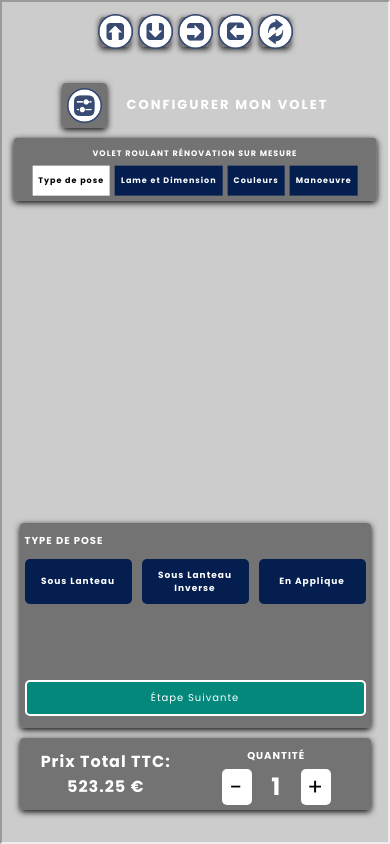
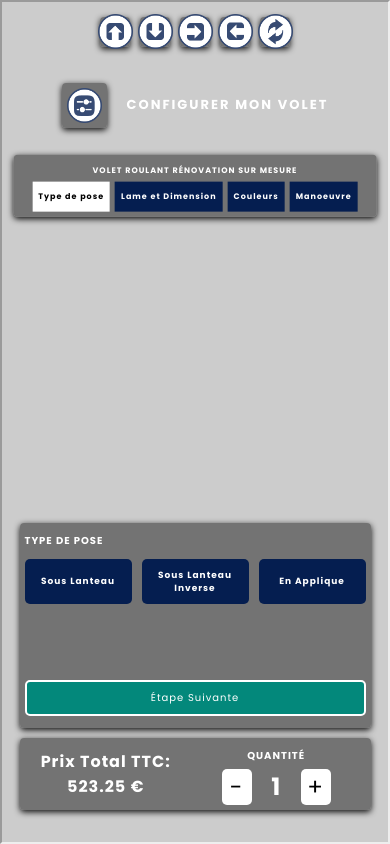
Before and after one commit to Hakimsabkhi/volet_roulant_config_vite, a React (Vite) app: page / in a window 390 px wide. Both pictures are taken after a click on the button 84 px from the left and 105 px from the top of the page. Built offline with nearby package versions, Linux system fonts and the light colour scheme.

Commit message:
fix phone layout

```diff
--- a/src/styles.css
+++ b/src/styles.css
@@ -461,7 +461,7 @@ body {
 
   .steps-menu {
     position: fixed;
-    top: 20%;
+    top: 22%;
     left: 50%;
     width: 93%;
     padding: 5px;
```
